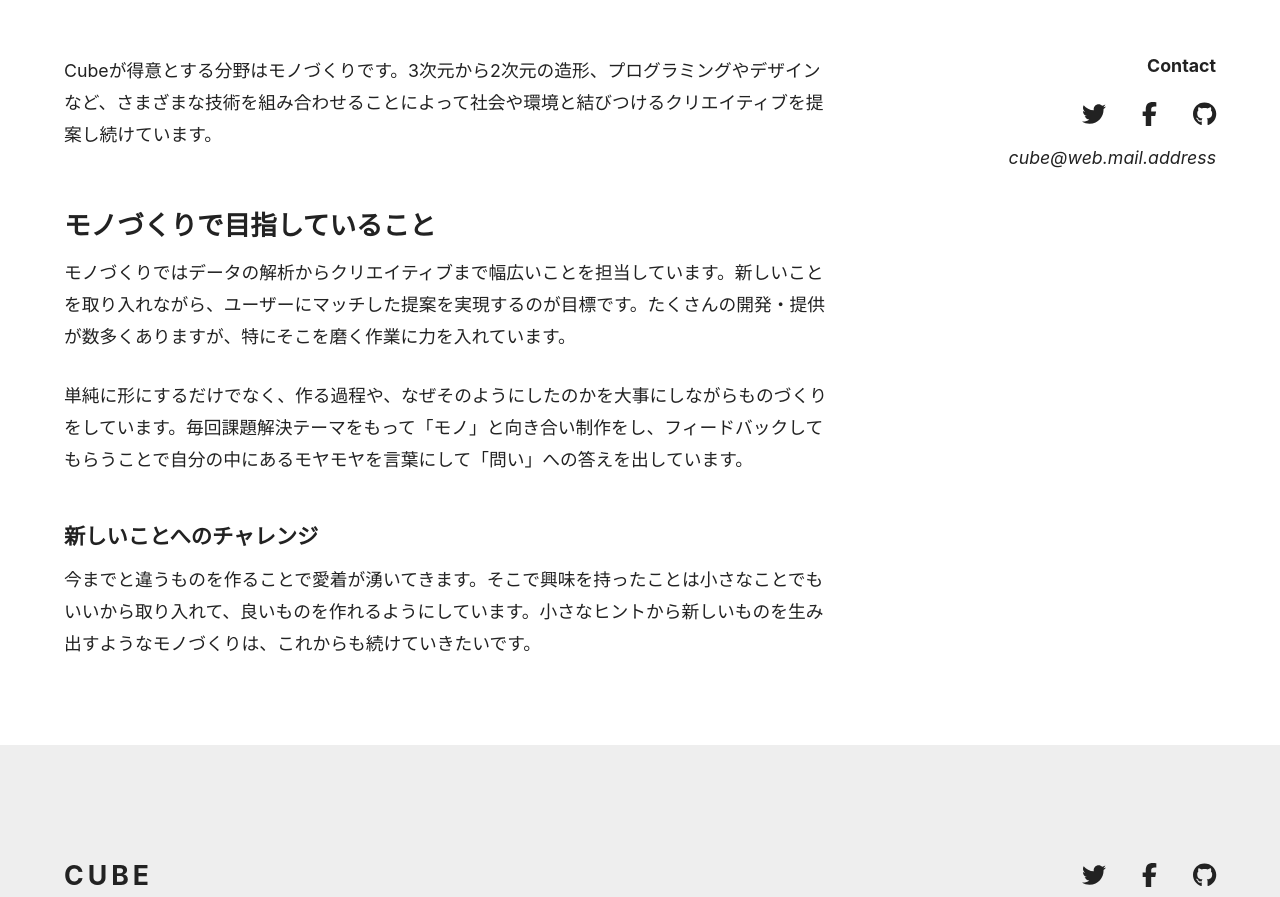
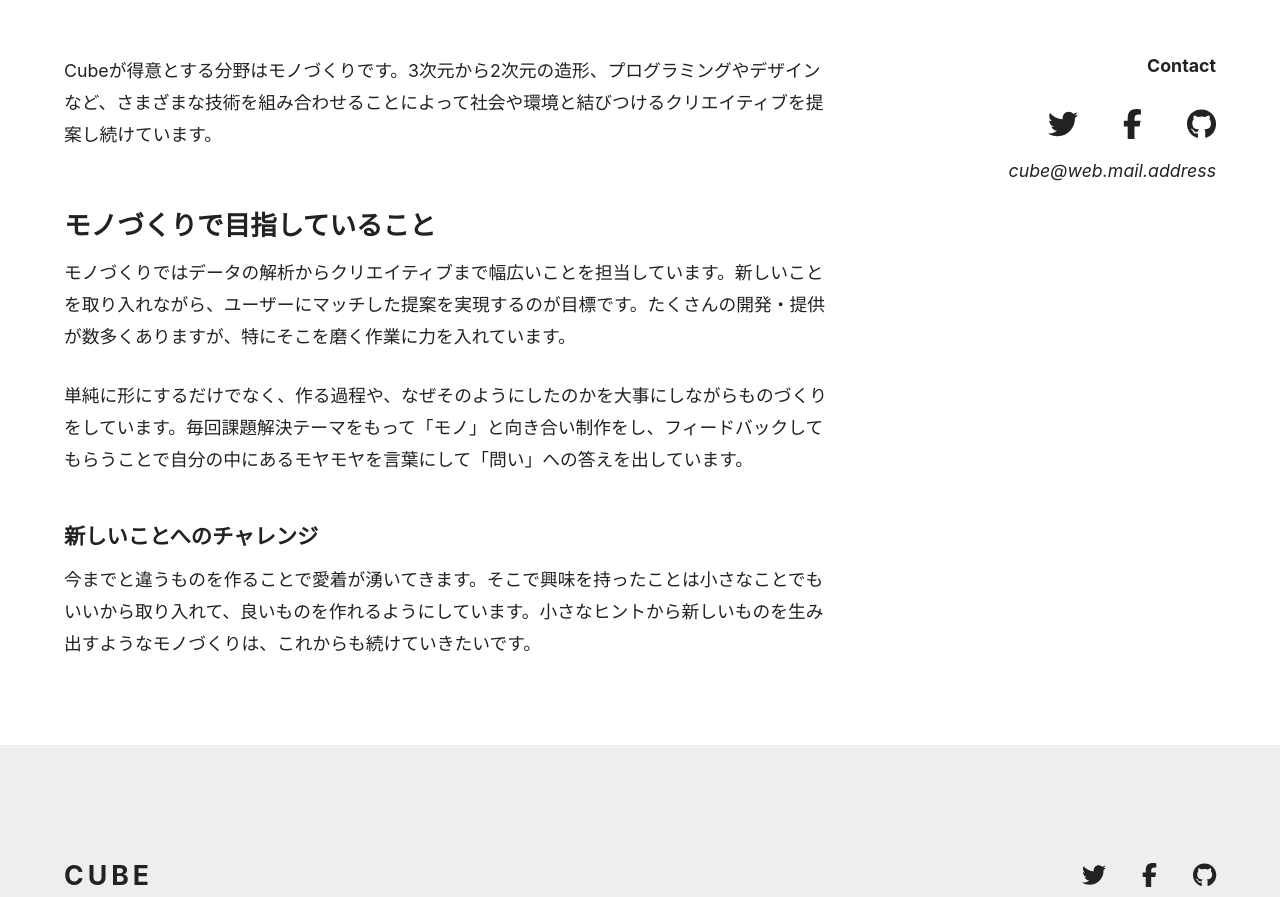
Before and after one commit to uni51/next-react-mynavi, a Next.js app: page /about in a window 1280 px wide. Shown: the part 1084-1981 px from the top of the page. Built offline with nearby package versions, Linux system fonts and the light colour scheme.

Commit message:
5-10 アイコンのサイズ（フォントサイズ）をpropsで指定できるようにする

```diff
--- a/components/contact.js
+++ b/components/contact.js
@@ -5,7 +5,7 @@
   return (
     <div className={styles.stack}>
       <h3 className={styles.heading}>Contact</h3>
-      <Social />
+      <Social iconSize="30px" />
       <address>cube@web.mail.address</address>
     </div>
   );
--- a/components/social.js
+++ b/components/social.js
@@ -7,9 +7,9 @@
   faGithub,
 } from "@fortawesome/free-brands-svg-icons";
 
-export default function Social() {
+export default function Social({ iconSize = "initial" }) {
   return (
-    <ul className={styles.list}>
+    <ul className={styles.list} style={{ "--icon-size": iconSize }}>
       <li>
         <a href="https://twitter.com/">
           <FontAwesomeIcon icon={faTwitter} />
--- a/styles/social.module.css
+++ b/styles/social.module.css
@@ -1,5 +1,5 @@
 .list {
   display: flex;
   gap: 1.5em;
-  font-size: 24px;
+  font-size: var(--icon-size, 24px);
 }
```
